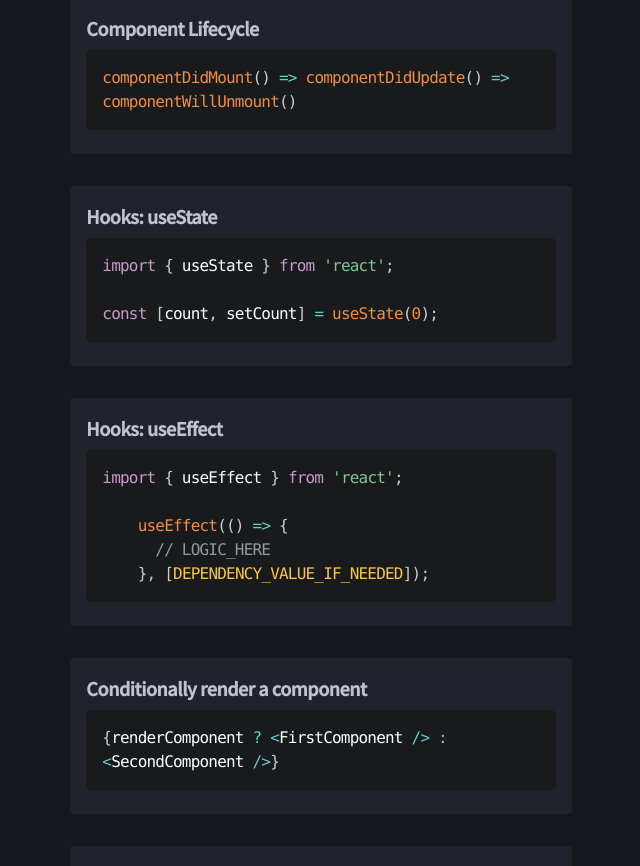
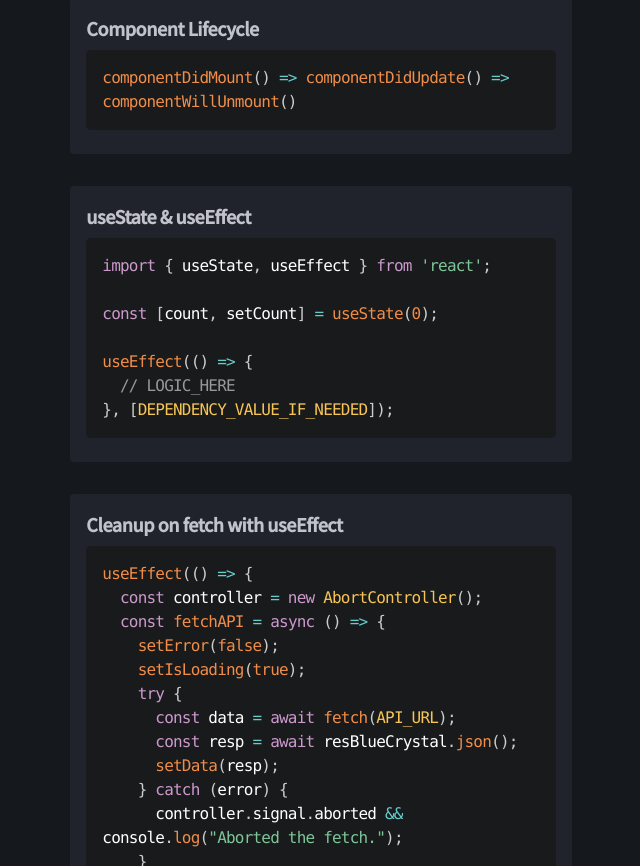
Before and after one commit to Yezo/snippit, a React (Vite) app: page /react in a window 1280 px wide. Shown: the part 314-1180 px from the top of the page, without its empty margins (319-959 px from the left). Built offline with nearby package versions, Linux system fonts and the light colour scheme; a web font is replaced by a local one.

Commit message:
added some stuff

```diff
--- a/src/components/Header.tsx
+++ b/src/components/Header.tsx
@@ -1,3 +1,5 @@
+import { Link } from "react-router-dom";
+
 interface Props {
   title: string;
   description?: string;
@@ -7,7 +9,7 @@ export const Header = ({ title, description }: Props) => {
   return (
     <div className="mt-10 grid place-items-center ">
       <h1 className="flex items-center justify-center text-6xl font-bold tracking-wider font-secondary text-white">
-        {title}
+        <Link to="/">{title}</Link>
       </h1>
       <p className=" max-w-[50ch] mt-7 text-center tracking-tight opacity-75 text-[0.95rem]">
         {description}
--- a/src/data/JSdata.tsx
+++ b/src/data/JSdata.tsx
@@ -21,9 +21,6 @@ const sym1 = Symbol(); // built-in objects
 const object = { // non-primitive data type containing key and value pairs
   key: value,
   name: "Joe",
-  arms: 2,
-  married: false;
-  income: null;
 };`,
   },
   {
@@ -37,7 +34,8 @@ const map = arr.map(item => item + 1);
 // returns [2,3,4,5,6]
 
 // The "filter" method returns an array with each element that returned true
-const filter = arr.filter(item => item === 2 || item === 5); // returns [2, 5]
+const filter = arr.filter(item => item === 2 || item === 5);
+// returns [2, 5]
 
 
 const sort = arr.sort((item1, item2) => item1 - item2));
--- a/src/data/REACTdata.tsx
+++ b/src/data/REACTdata.tsx
@@ -14,46 +14,34 @@ const REACTdata: REACTPage[] = [
   },
   {
     index: 2,
-    title: "Hooks: useState",
+    title: "useState & useEffect",
     language: "Javascript",
-    snippet: `import { useState } from 'react';
+    snippet: `import { useState, useEffect } from 'react';
 
-const [count, setCount] = useState(0);`,
-  },
-  {
-    index: 3,
-    title: "Hooks: useEffect",
-    language: "Javascript",
-    snippet: `import { useEffect } from 'react';
+const [count, setCount] = useState(0);
 
 useEffect(() => {
   // LOGIC_HERE
 }, [DEPENDENCY_VALUE_IF_NEEDED]);`,
   },
   {
-    index: 4,
-    title: "Conditionally render a component",
-    language: "Javascript",
-    snippet: `{renderComponent ? <FirstComponent /> : <SecondComponent />}`,
-  },
-  {
-    index: 4,
+    index: 3,
     title: "Cleanup on fetch with useEffect",
     language: "Javascript",
-    snippet: `  useEffect(() => {
+    snippet: `useEffect(() => {
   const controller = new AbortController();
-      const signal = controller.signal;
-
-      fetch(API_URL, { signal })
-      .then(async (resp) => {
-        if(resp.ok) {
-          const state = await resp.json();
-          setState(state);
-        } else {
-          console.log("Your items could not be fetched");
+  const fetchAPI = async () => {
+    setError(false);
+    setIsLoading(true);
+    try {
+      const data = await fetch(API_URL);
+      const resp = await resBlueCrystal.json();
+      setData(resp);
+    } catch (error) {
+      controller.signal.aborted && console.log("Aborted the fetch.");
     }
-      })
-      .catch((err) => console.log(err));
+  };
+  fetchAPI();
   return () => {
     controller.abort();
   };
@@ -61,9 +49,9 @@ const [count, setCount] = useState(0);`,
   },
   {
     index: 4,
-    title: "Conditionally render a component",
+    title: "?",
     language: "Javascript",
-    snippet: `{renderComponent ? <FirstComponent /> : <SecondComponent />}`,
+    snippet: `COCK`,
   },
 ];
 
--- a/src/pages/CSSPage.tsx
+++ b/src/pages/CSSPage.tsx
@@ -7,13 +7,15 @@ import { Searchbar } from "../components/Searchbar";
 import CSSdata from "../data/CSSdata";
 
 export const CSSPage = () => {
-  const [search, setSearch] = useState("");
+  const [search, setSearch] = useState<string>("");
 
   useEffect(() => {
     Prism.highlightAll();
   }, []);
 
-  const filtered = CSSdata.filter((x) => x.title.toLowerCase().includes(search.toLowerCase()));
+  const filtered = CSSdata.filter((x) =>
+    x.title.toLowerCase().includes(search.toLowerCase())
+  );
 
   return (
     <div className="page">
@@ -25,7 +27,12 @@ export const CSSPage = () => {
 
       <div>
         {filtered.map(({ index, title, language, snippet }) => (
-          <Codeblock key={index} title={title} language={language} snippet={snippet} />
+          <Codeblock
+            key={index}
+            title={title}
+            language={language}
+            snippet={snippet}
+          />
         ))}
       </div>
     </div>
--- a/src/pages/HTMLPage.tsx
+++ b/src/pages/HTMLPage.tsx
@@ -7,13 +7,15 @@ import { NavButton } from "../components/NavButton";
 import { Searchbar } from "../components/Searchbar";
 
 export const HTMLPage = () => {
-  const [search, setSearch] = useState("");
+  const [search, setSearch] = useState<string>("");
 
   useEffect(() => {
     Prism.highlightAll();
   }, []);
 
-  const filtered = HTMLdata.filter((item) => item.title.toLowerCase().includes(search.toLowerCase()));
+  const filtered = HTMLdata.filter((item) =>
+    item.title.toLowerCase().includes(search.toLowerCase())
+  );
 
   return (
     <div className="page">
@@ -24,7 +26,12 @@ export const HTMLPage = () => {
 
       <div>
         {filtered.map(({ index, title, language, snippet }) => (
-          <Codeblock key={index} title={title} language={language} snippet={snippet} />
+          <Codeblock
+            key={index}
+            title={title}
+            language={language}
+            snippet={snippet}
+          />
         ))}
       </div>
     </div>
--- a/src/pages/HomePage.tsx
+++ b/src/pages/HomePage.tsx
@@ -7,7 +7,6 @@ import { Header } from "../components/Header";
 export const HomePage = () => {
   useEffect(() => {
     Prism.highlightAll();
-    console.log(navigationList);
   }, []);
 
   return (
@@ -19,14 +18,14 @@ export const HomePage = () => {
       />
 
       {/* === Navigation === */}
-      <nav className="flex flex-col sm:flex-row gap-2 justify-center align-middle items-center h-full">
+      <nav className="flex flex-col sm:flex-row gap-1 justify-center align-middle items-center h-full">
         {navigationList.map(({ index, title, link }) => (
           <Link
             to={link}
-            className={`mt-10 h-28 sm:h-80 sm:w-48 w-80 px-3 py-2 rounded-lg text-secondary bg-text font-bold  hover:bg-zinc-400 hover:text-slate-900 flex items-center justify-center`}
+            className={`mt-10 h-28 sm:h-80 sm:w-48 w-80 px-3 py-2  text-secondary bg-text font-bold  hover:bg-zinc-400 hover:text-slate-900 flex items-center justify-center`}
             key={index}
           >
-            <a href={link}>{title}</a>
+            {title}
           </Link>
         ))}
       </nav>
--- a/src/pages/JSPage.tsx
+++ b/src/pages/JSPage.tsx
@@ -7,12 +7,16 @@ import JSdata from "../data/JSdata";
 import { Searchbar } from "../components/Searchbar";
 
 export const JSPage = () => {
-  const [search, setSearch] = useState("");
-  const filtered = JSdata.filter((x) => x.title.toLowerCase().includes(search.toLowerCase()));
+  const [search, setSearch] = useState<string>("");
 
   useEffect(() => {
     Prism.highlightAll();
   }, []);
+
+  const filtered = JSdata.filter((x) =>
+    x.title.toLowerCase().includes(search.toLowerCase())
+  );
+
   return (
     <div className="page">
       <Header title="Javascript Snippits" />
@@ -22,7 +26,12 @@ export const JSPage = () => {
       <Searchbar setSearch={setSearch}></Searchbar>
       <div>
         {filtered.map(({ index, title, language, snippet }) => (
-          <Codeblock key={index} title={title} language={language} snippet={snippet} />
+          <Codeblock
+            key={index}
+            title={title}
+            language={language}
+            snippet={snippet}
+          />
         ))}
       </div>
     </div>
--- a/src/pages/ReactPage.tsx
+++ b/src/pages/ReactPage.tsx
@@ -7,12 +7,16 @@ import REACTdata from "../data/REACTdata";
 import { Searchbar } from "../components/Searchbar";
 
 export const ReactPage = () => {
-  const [search, setSearch] = useState("");
-  const filtered = REACTdata.filter((x) => x.title.toLowerCase().includes(search.toLowerCase()));
+  const [search, setSearch] = useState<string>("");
 
   useEffect(() => {
     Prism.highlightAll();
   }, []);
+
+  const filtered = REACTdata.filter((x) =>
+    x.title.toLowerCase().includes(search.toLowerCase())
+  );
+
   return (
     <div className="page">
       <Header title="ReactJS Snippits" />
@@ -22,7 +26,12 @@ export const ReactPage = () => {
       <Searchbar setSearch={setSearch}></Searchbar>
       <div>
         {filtered.map(({ index, title, language, snippet }) => (
-          <Codeblock key={index} title={title} language={language} snippet={snippet} />
+          <Codeblock
+            key={index}
+            title={title}
+            language={language}
+            snippet={snippet}
+          />
         ))}
       </div>
     </div>
--- a/src/pages/TypescriptPage.tsx
+++ b/src/pages/TypescriptPage.tsx
@@ -7,13 +7,15 @@ import TYPESCRIPTdata from "../data/TYPESCRIPTdata";
 import { Searchbar } from "../components/Searchbar";
 
 export const TypescriptPage = () => {
-  const [search, setSearch] = useState("");
-  const filtered = TYPESCRIPTdata.filter((x) => x.title.toLowerCase().includes(search.toLowerCase()));
+  const [search, setSearch] = useState<string>("");
 
   useEffect(() => {
     Prism.highlightAll();
   }, []);
 
+  const filtered = TYPESCRIPTdata.filter((x) =>
+    x.title.toLowerCase().includes(search.toLowerCase())
+  );
 
   return (
     <div className="page">
@@ -24,7 +26,12 @@ export const TypescriptPage = () => {
       <Searchbar setSearch={setSearch}></Searchbar>
       <div>
         {filtered.map(({ index, title, language, snippet }) => (
-          <Codeblock key={index} title={title} language={language} snippet={snippet} />
+          <Codeblock
+            key={index}
+            title={title}
+            language={language}
+            snippet={snippet}
+          />
         ))}
       </div>
     </div>
--- a/tsconfig.json
+++ b/tsconfig.json
@@ -14,7 +14,8 @@
     "resolveJsonModule": true,
     "isolatedModules": true,
     "noEmit": true,
-    "jsx": "react-jsx"
+    "jsx": "react-jsx",
+    "noImplicitAny": false
   },
   "include": ["src"],
   "references": [{ "path": "./tsconfig.node.json" }]
```
Also changed, not shown: .eslintrc.cjs. Lines whose indentation alone changed are shown as unchanged.
